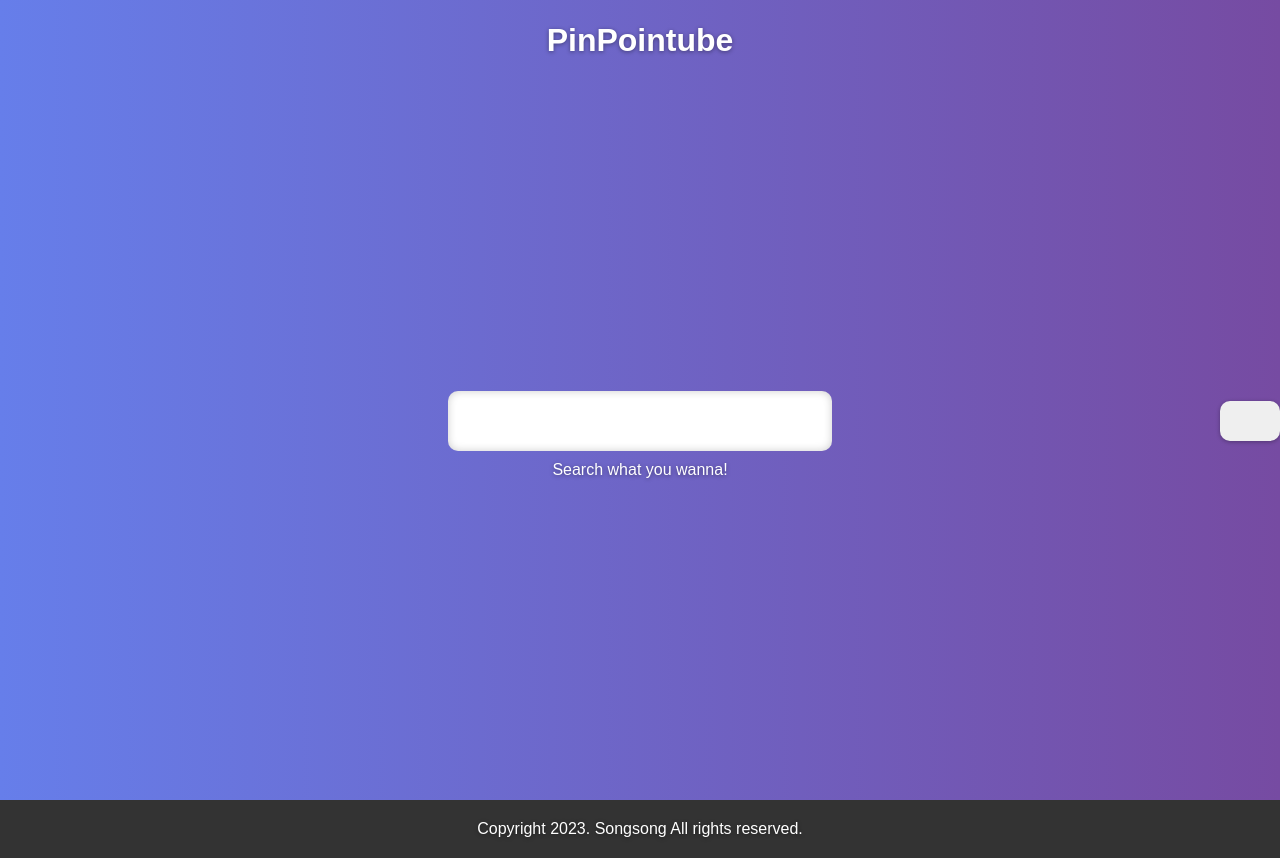
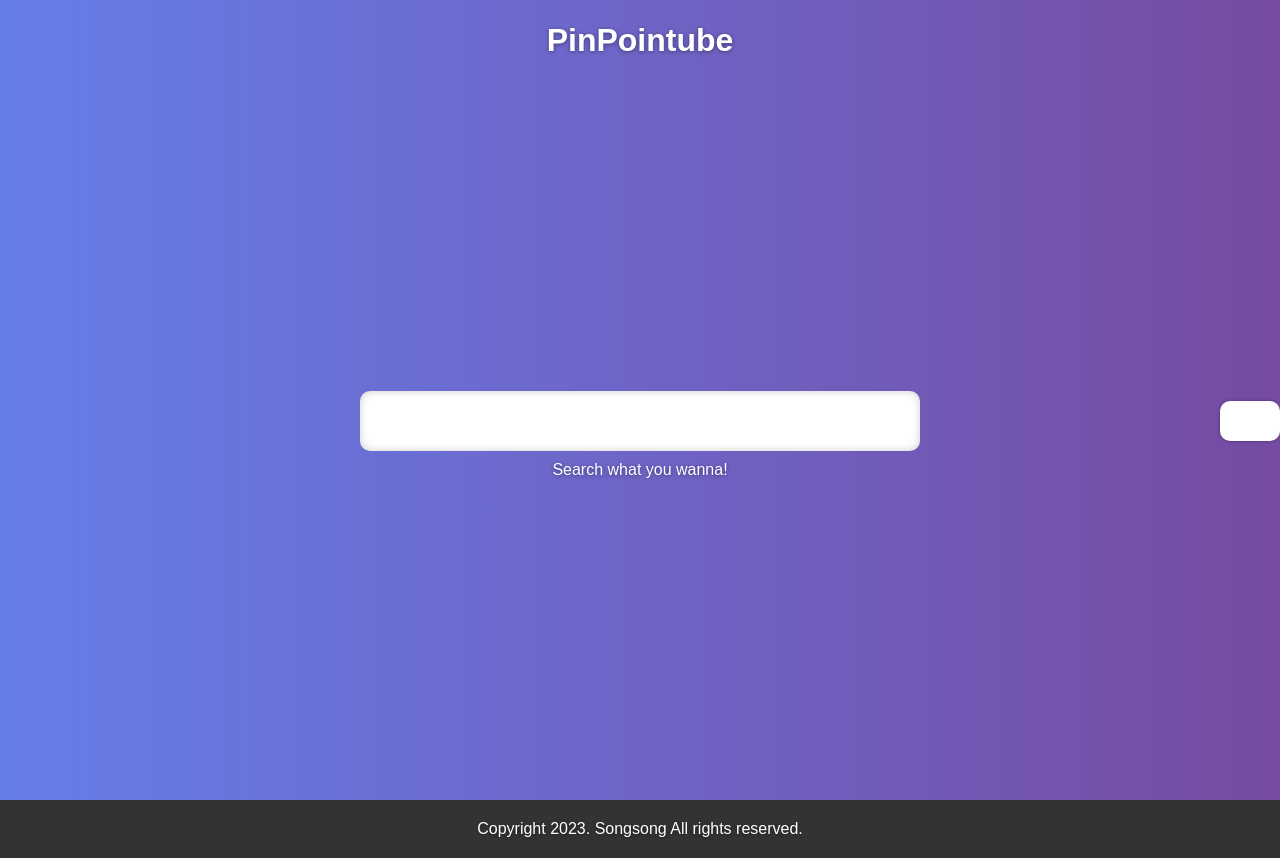
Before and after one commit to son9son9/smart-searcher, a React (Create React App) app: page / in a window 1280 px wide. Built offline with nearby package versions, Linux system fonts and the light colour scheme.

Commit message:
search bar

```diff
--- a/src/main.jsx
+++ b/src/main.jsx
@@ -19,12 +19,14 @@ const SearchInput = styled.input.attrs((props) => ({
   /* init */
   border: none;
 
-  width: 30vw;
+  width: 560px;
   height: 60px;
   padding: 0 16px 0 16px;
   background-color: #fff;
   border-radius: 10px;
   box-shadow: 0px 0px 8px rgba(0, 0, 0, 0.2) inset;
+
+  transition: 100ms;
 
   /* input-text */
   color: #333;
@@ -32,6 +34,9 @@ const SearchInput = styled.input.attrs((props) => ({
 
   &:focus {
     outline: none;
+  }
+  &:active {
+    transform: scale(0.98);
   }
 `;
 const SearchButton = styled.button.attrs((props) => ({ type: "button" }))`
@@ -43,12 +48,13 @@ const SearchButton = styled.button.attrs((props) => ({ type: "button" }))`
   height: 40px;
   border-radius: 10px;
   border: none;
-  box-shadow: 0 1px 4px rgba(0, 0, 0, 0.3);
+  box-shadow: 0 0px 4px rgba(0, 0, 0, 0.3);
+  background-color: #fff;
   transition: 0.05s;
 
   &:active {
-    transform: translateY(2px);
-    box-shadow: 0 0 4px rgba(0, 0, 0, 0.2);
+    transform: scale(0.95);
+    box-shadow: 0 0 2px rgba(0, 0, 0, 0.2);
   }
 `;
 const Comment = styled.p``;
```
